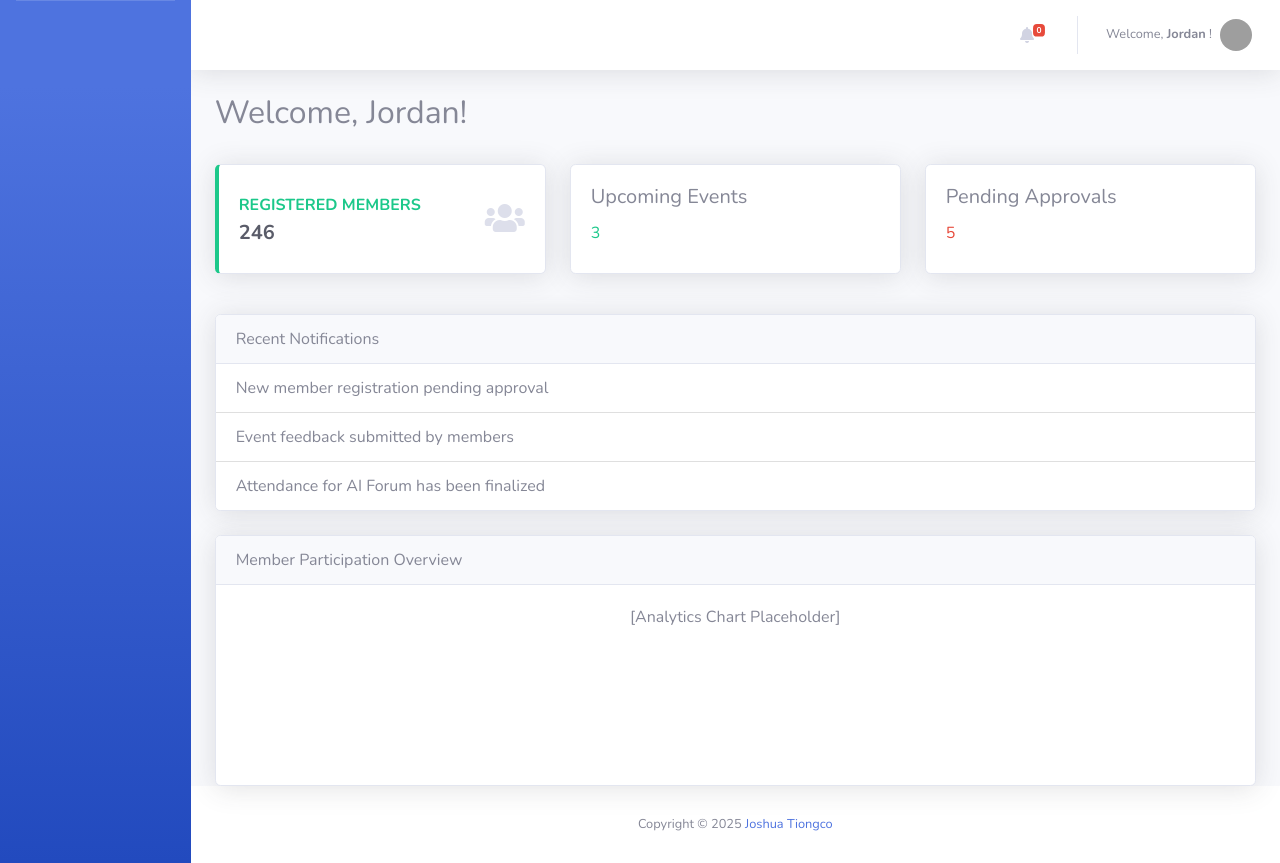
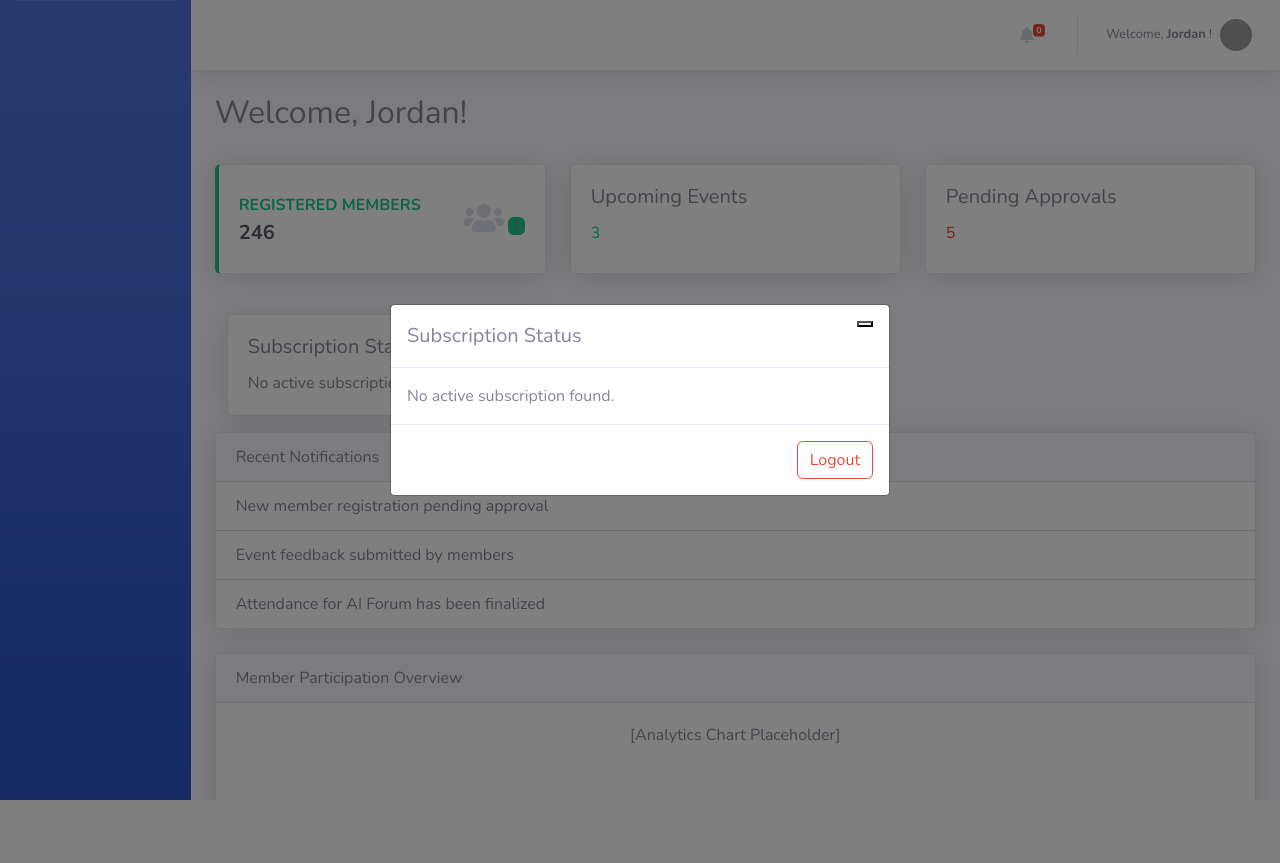
Before and after one commit to AngIkapito/demo-test, a Django app: page /officer/home in a window 1280 px wide. After the commit the page ends 800 px from the top, so only its background shows below. Run offline with Django 5.2, Linux system fonts and the light colour scheme; a user stored in the database is signed in; parts of the project's set-up code (start-up, migrations or seed data) failed here and were passed over; some libraries are stand-ins or nearby versions; grey boxes are pictures that could not be loaded.

Commit message:
working modal

```diff
--- a/app/models.py
+++ b/app/models.py
@@ -8,9 +8,9 @@ from taggit.managers import TaggableManager
 class CustomUser(AbstractUser):
     # User information
     USER = (
-        (1, 'hoo'),
-        (2, 'officer'),
-        (3, 'member'),
+        ('1', 'hoo'),
+        ('2', 'officer'),
+        ('3', 'member'),
     )
     user_type = models.CharField(choices=USER, max_length=25)
     profile_pic = models.ImageField(upload_to='profile_pic/')
--- a/templates/officer/home.html
+++ b/templates/officer/home.html
@@ -1,7 +1,9 @@
+
 {% extends "includes/base.html" %}
 {% load static %}
 {% block content %}
-<!-- DITO KA MAS START MAGLAGAY NG LAMAN NG BODY -->
+
+
 
     <!-- Main Content -->
 
@@ -23,7 +25,7 @@
                     </div>
                     <div class="col-auto">
                         <i class="fas fa-users fa-2x text-gray-300"></i>
-
+                        <span class="badge bg-success">1</span>
                     </div>
                 </div>
             </div>
@@ -44,6 +46,14 @@
               <h5 class="card-title">Pending Approvals</h5>
               <p class="card-text fs-3 fw-bold text-danger">5</p>
             </div>
+          </div>
+        </div>
+      </div>
+      <div class="col-12 col-md-4 mb-3">
+        <div class="card text-bg-light shadow h-100">
+          <div class="card-body" id="subscription-status-card">
+            <h5 class="card-title">Subscription Status</h5>
+            <div id="membership-expiry-message"></div>
           </div>
         </div>
       </div>
@@ -70,8 +80,79 @@
         </div>
       </div>
 
-
+    <!-- DITO ANG END NG BODY. WAG KA LALAMPAS -->
 <!-- DITO ANG END NG BODY. WAG KA LALAMPAS -->
 </div>
 </div>
+
+      <!-- Subscription Status Modal -->
+ <div class="modal fade" id="subscriptionStatusModal" tabindex="-1" aria-labelledby="subscriptionStatusModalLabel" aria-hidden="true" data-bs-backdrop="static" data-bs-keyboard="false">
+        <div class="modal-dialog modal-dialog-centered">
+          <div class="modal-content">
+            <div class="modal-header">
+              <h5 class="modal-title" id="subscriptionStatusModalLabel">Subscription Status</h5>
+              <button type="button" class="btn-close" id="modal-close-btn" data-bs-dismiss="modal" aria-label="Close" style="display:none;"></button>
+            </div>
+            <div class="modal-body">
+              <div id="membership-expiry-message-modal"></div>
+            </div>
+            <div class="modal-footer">
+              <a href="{% url 'registration_renew' %}" class="btn btn-primary" id="renew-btn-modal" style="display:none;">Renew</a>
+              <a href="{% url 'login' %}" class="btn btn-outline-danger">Logout</a>
+            </div>
+          </div>
+        </div>
+      </div>
+
+
+<script>
+  document.addEventListener('DOMContentLoaded', function() {
+    var expiry = "{{ membership_expiry|date:'Y-m-d' }}";
+    var syStatus = "{{ membership_sy_status }}";
+    var msg = '';
+    var showRenew = false;
+    if (expiry && syStatus == '1') {
+      var today = new Date();
+      var expiryDate = new Date(expiry);
+      var diff = Math.ceil((expiryDate - today) / (1000 * 60 * 60 * 24));
+      if (diff < 0) {
+        msg = '<span class="text-danger fw-bold">Expired on ' + expiry + '</span>';
+        showRenew = true;
+      } else if (diff <= 30) {
+        msg = '<span class="text-warning fw-bold">Expiring in ' + diff + ' day' + (diff !== 1 ? 's' : '') + ' (' + expiry + ')</span>';
+        showRenew = true;
+      } else {
+        msg = '<span class="text-success fw-bold">Active until ' + expiry + '</span>';
+      }
+    } else {
+      msg = '<span class="text-secondary">No active subscription found.</span>';
+    }
+    // For card
+    document.getElementById('membership-expiry-message').innerHTML = msg;
+    // For modal
+    document.getElementById('membership-expiry-message-modal').innerHTML = msg;
+    var renewBtn = document.getElementById('renew-btn-modal');
+    var closeBtn = document.getElementById('modal-close-btn');
+    if (renewBtn) {
+      renewBtn.style.display = showRenew ? 'inline-block' : 'none';
+      if (showRenew) {
+        // Hide close button until renewed
+        if (closeBtn) closeBtn.style.display = 'none';
+        renewBtn.addEventListener('click', function() {
+          if (closeBtn) closeBtn.style.display = '';
+        });
+      } else {
+        if (closeBtn) closeBtn.style.display = '';
+      }
+    }
+    // Open modal automatically
+    if (window.bootstrap && bootstrap.Modal) {
+      var modal = new bootstrap.Modal(document.getElementById('subscriptionStatusModal'), {
+        backdrop: 'static',
+        keyboard: false
+      });
+      modal.show();
+    }
+  });
+</script>
 {% endblock %}
--- a/trackapsite/officer_views.py
+++ b/trackapsite/officer_views.py
@@ -9,9 +9,37 @@ from django.utils import timezone
 from django.http import JsonResponse
 import datetime
 
+
 @login_required(login_url='/')
 def home(request):
-    return render(request,'officer/home.html')
+    # Get the logged-in user
+    user = request.user
+    membership_expiry = None
+    membership_status = None
+    # Find the Member object for this user
+    try:
+        member = Member.objects.get(admin=user)
+        # Get the latest approved membership for this member
+        membership = (
+            Membership.objects.filter(member=member, status='Approved')
+            .select_related('school_year')
+            .order_by('-school_year__sy_end')
+            .first()
+        )
+        if membership and membership.school_year:
+            membership_expiry = membership.school_year.sy_end
+            membership_status = membership.school_year.status
+    except Member.DoesNotExist:
+        pass
+    except Exception:
+        pass
+
+    context = {
+        'user': user,
+        'membership_expiry': membership_expiry,
+        'membership_sy_status': membership_status,
+    }
+    return render(request, 'officer/home.html', context)
 
 
 
```
Also changed, not shown: app/admin.py (+8 -0 lines), app/migrations/0029_alter_customuser_user_type.py (added).
